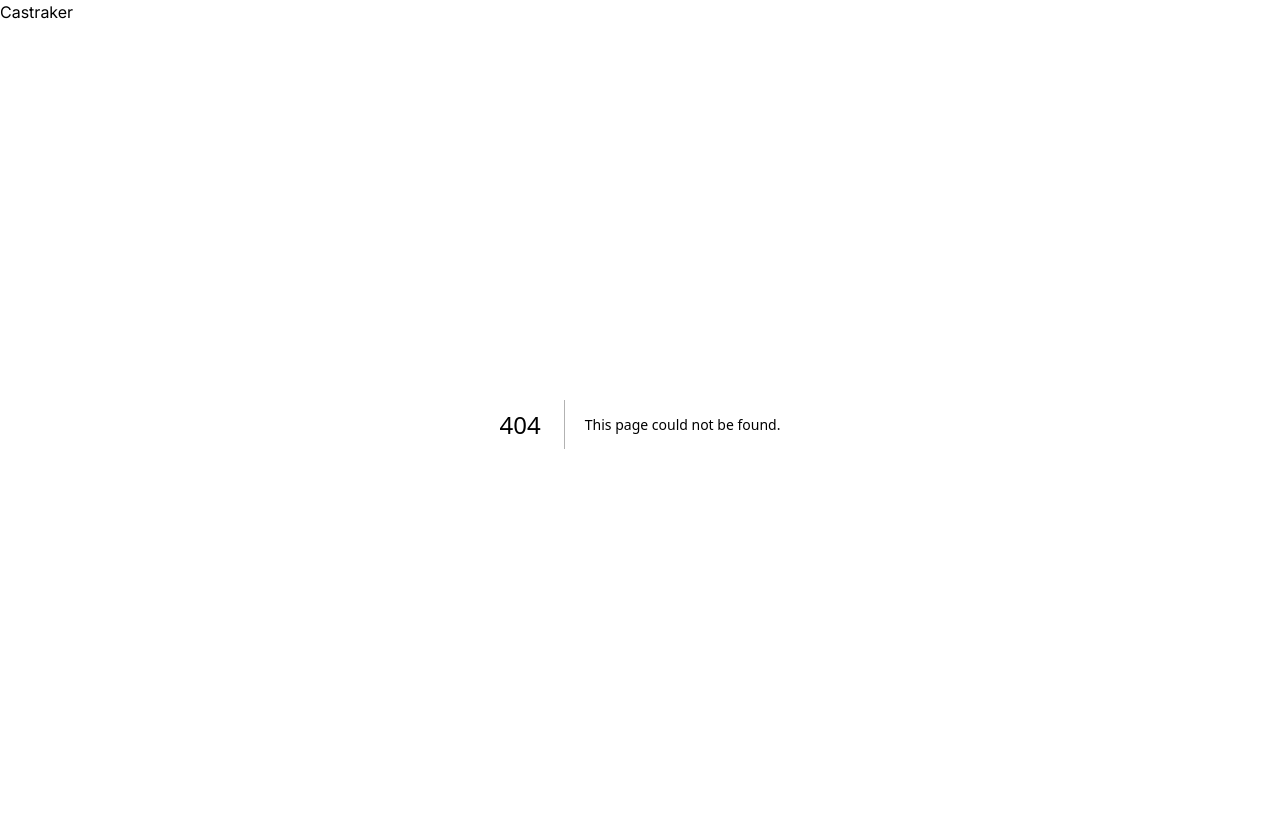
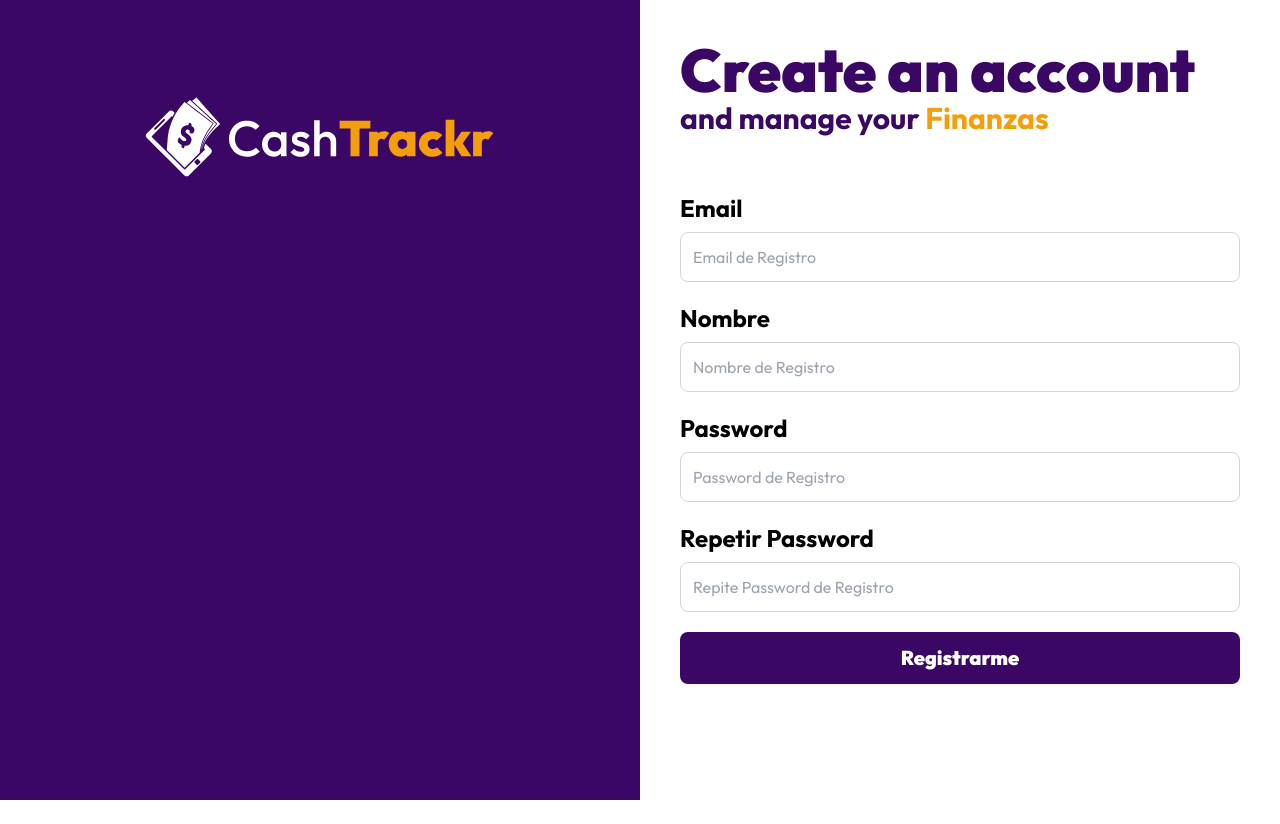
Before and after one commit to israelLuna13/CashTack, a Next.js app in the folder frontent/: page /auth/register in a window 1280 px wide. Before the commit this address had no page. After the commit the page ends 800 px from the top, so only its background shows below. Built offline with nearby package versions, Linux system fonts and the light colour scheme.

Commit message:
se agrego rutas/auth y su layout

```diff
--- /dev/null
+++ b/frontent/app/auth/forgot-password/page.tsx
@@ -0,0 +1,23 @@
+import ForgotPasswordForm from "@/components/auth/ForgotPassword";
+import type { Metadata } from "next";
+export const metada:Metadata={
+    title:"Castraker - Forgot password",
+    description:"Castraker - Forgot password"
+}
+export default function ForgotPasswordPage() {
+
+  return (
+    <>
+      <h1 className="font-black text-6xl text-purple-950">
+        {" "}
+        Do you forgot your password?
+      </h1>
+      <p className="text-3xl font-bold text-purple-950">
+        Here you can <span className="text-amber-500">Change</span>
+      </p>
+      <ForgotPasswordForm/>
+
+
+    </>
+  );
+}
--- /dev/null
+++ b/frontent/app/auth/layout.tsx
@@ -0,0 +1,24 @@
+import Logo from "@/components/ui/Logo";
+
+export default function AuthLayout({
+  children,
+}: Readonly<{
+  children: React.ReactNode;
+}>) {
+  return (
+    <>
+      <div className="lg:grid lg:grid-cols-2 lg:min-h-screen">
+        <div className="bg-purple-950 flex justify-center">
+            <div className="w-96 py-10 lg:py-20">
+<Logo/>
+            </div>
+        </div>
+        <div className="p-10 lg:p-y-28">
+            <div className="max-w-3xl mx-auto">
+                {children}
+            </div>
+            </div>
+      </div>
+    </>
+  );
+}
--- /dev/null
+++ b/frontent/app/auth/login/page.tsx
@@ -0,0 +1,23 @@
+import LoginForm from "@/components/login/LoginForm";
+import type { Metadata } from "next";
+export const metada:Metadata={
+    title:"Castraker - Login",
+    description:"Castraker - Login"
+}
+export default function LoginPage() {
+
+  return (
+    <>
+      <h1 className="font-black text-6xl text-purple-950">
+        {" "}
+        Login
+      </h1>
+      <p className="text-3xl font-bold text-purple-950">
+        and manage your <span className="text-amber-500">Finanzas</span>
+      </p>
+      <LoginForm/>
+
+
+    </>
+  );
+}
--- /dev/null
+++ b/frontent/app/auth/register/page.tsx
@@ -0,0 +1,21 @@
+import type { Metadata } from "next";
+import RegisterForm from "@/components/auth/RegisterForm";
+export const metada:Metadata={
+    title:"Castraker - Create account",
+    description:"Castraker - Create account"
+}
+export default function RegisterPage() {
+
+  return (
+    <>
+      <h1 className="font-black text-6xl text-purple-950">
+        {" "}
+        Create an account
+      </h1>
+      <p className="text-3xl font-bold text-purple-950">
+        and manage your <span className="text-amber-500">Finanzas</span>
+      </p>
+      <RegisterForm/>
+    </>
+  );
+}
--- a/frontent/app/layout.tsx
+++ b/frontent/app/layout.tsx
@@ -1,8 +1,8 @@
 import type { Metadata } from "next";
-import {Inter} from 'next/font/google'
+import {Outfit} from 'next/font/google'
 import "./globals.css";
 
-const inter = Inter({subsets:['latin']})
+const outfity = Outfit({subsets:['latin']})
 export const metadata: Metadata = {
   title: "CashTraker",
   description: "Generated by create next app",
@@ -16,9 +16,8 @@
   return (
     <html lang="en">
       <body
-        className={inter.className}
+        className={`${outfity.className} bg-white text-black`}
       >
-        <h1>Castraker</h1>
         {children}
       </body>
     </html>
--- /dev/null
+++ b/frontent/components/auth/ForgotPassword.tsx
@@ -0,0 +1,28 @@
+"use client"
+export default function ForgotPasswordForm() {
+    return (
+        <form
+            className=" mt-14 space-y-5"
+            noValidate
+        >
+            <div className="flex flex-col gap-2 mb-10">
+                <label
+                className="font-bold text-2xl"
+                >Email</label>
+
+                <input
+                    type="email"
+                    placeholder="Email de Registro"
+                    className="w-full border border-gray-300 p-3 rounded-lg"
+                    name="email"
+                />
+            </div>
+
+            <input
+                type="submit"
+                value='Enviar Instrucciones'
+                className="bg-purple-950 hover:bg-purple-800 w-full p-3 rounded-lg text-white font-black  text-xl cursor-pointer "
+            />
+        </form>
+    )
+}
--- /dev/null
+++ b/frontent/components/auth/RegisterForm.tsx
@@ -0,0 +1,56 @@
+"use client"
+export default function RegisterForm() {
+  return (
+    <form className="mt-14 space-y-5" noValidate>
+        <div className="flex flex-col gap-2">
+          <label className="font-bold text-2xl" htmlFor="email">
+            Email
+          </label>
+          <input
+            id="email"
+            type="email"
+            placeholder="Email de Registro"
+            className="w-full border border-gray-300 p-3 rounded-lg"
+            name="email"
+          />
+        </div>
+
+        <div className="flex flex-col gap-2">
+          <label className="font-bold text-2xl">Nombre</label>
+          <input
+            type="name"
+            placeholder="Nombre de Registro"
+            className="w-full border border-gray-300 p-3 rounded-lg"
+            name="name"
+          />
+        </div>
+
+        <div className="flex flex-col gap-2">
+          <label className="font-bold text-2xl">Password</label>
+          <input
+            type="password"
+            placeholder="Password de Registro"
+            className="w-full border border-gray-300 p-3 rounded-lg"
+            name="password"
+          />
+        </div>
+
+        <div className="flex flex-col gap-2">
+          <label className="font-bold text-2xl">Repetir Password</label>
+          <input
+            id="password_confirmation"
+            type="password"
+            placeholder="Repite Password de Registro"
+            className="w-full border border-gray-300 p-3 rounded-lg"
+            name="password_confirmation"
+          />
+        </div>
+
+        <input
+          type="submit"
+          value="Registrarme"
+          className="bg-purple-950 hover:bg-purple-800 w-full p-3 rounded-lg text-white font-black  text-xl cursor-pointer block"
+        />
+      </form>
+  )
+}
--- /dev/null
+++ b/frontent/components/login/LoginForm.tsx
@@ -0,0 +1,45 @@
+"use client"
+export default function LoginForm() {
+
+    return (
+        <>
+            <form
+                className="mt-14 space-y-5"
+                noValidate
+            >
+                <div className="flex flex-col gap-2">
+                    <label
+                        className="font-bold text-2xl"
+                    >Email</label>
+
+                    <input
+                        id="email"
+                        type="email"
+                        placeholder="Email de Registro"
+                        className="w-full border border-gray-300 p-3 rounded-lg"
+                        name="email"
+                    />
+                </div>
+
+                <div className="flex flex-col gap-2">
+                    <label
+                        className="font-bold text-2xl"
+                    >Password</label>
+
+                    <input
+                        type="password"
+                        placeholder="Password de Registro"
+                        className="w-full border border-gray-300 p-3 rounded-lg"
+                        name="password"
+                    />
+                </div>
+
+                <input
+                    type="submit"
+                    value='Iniciar Sesión'
+                    className="bg-purple-950 hover:bg-purple-800 w-full p-3 rounded-lg text-white font-black  text-xl cursor-pointer"
+                />
+            </form>
+        </>
+    )
+}
--- /dev/null
+++ b/frontent/components/ui/Logo.tsx
@@ -0,0 +1,16 @@
+import Image from "next/image";
+
+export default function Logo() {
+  return (
+    <>
+      <Image
+        src="/logo.svg"
+        alt="logo CashTraker"
+        width={0}
+        height={0}
+        className="w-full"
+        priority
+      />
+    </>
+  );
+}
```
